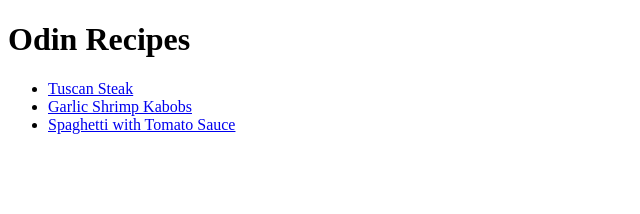
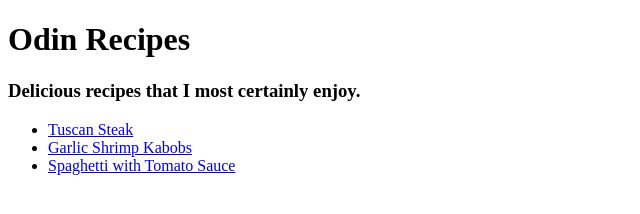
Before and after one commit to jabuxas/odin-recipes, a plain HTML site: page index.html in a window 1280 px wide. Shown: the whole page, without its empty margins (0-640 px from the left). Drawn offline with Linux system fonts and the light colour scheme.

Commit message:
Complement index

```diff
--- a/index.html
+++ b/index.html
@@ -6,6 +6,7 @@
   </head>
   <body>
     <h1>Odin Recipes</h1>
+    <h3>Delicious recipes that I most certainly enjoy.</h3>
     <ul>
       <li><a href="./recipes/tuscan.html">Tuscan Steak</a></li>
       <li><a href="./recipes/shrimp.html">Garlic Shrimp Kabobs</a></li>
```
